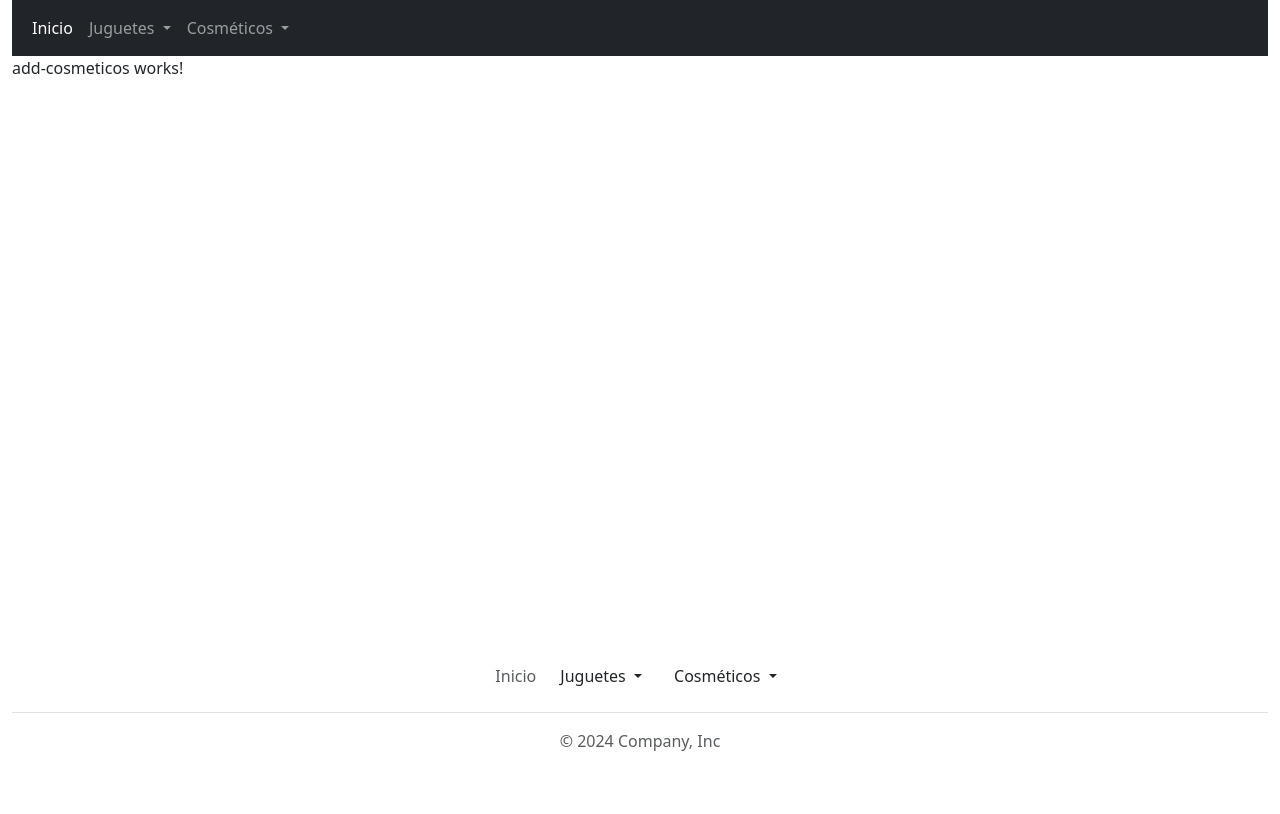
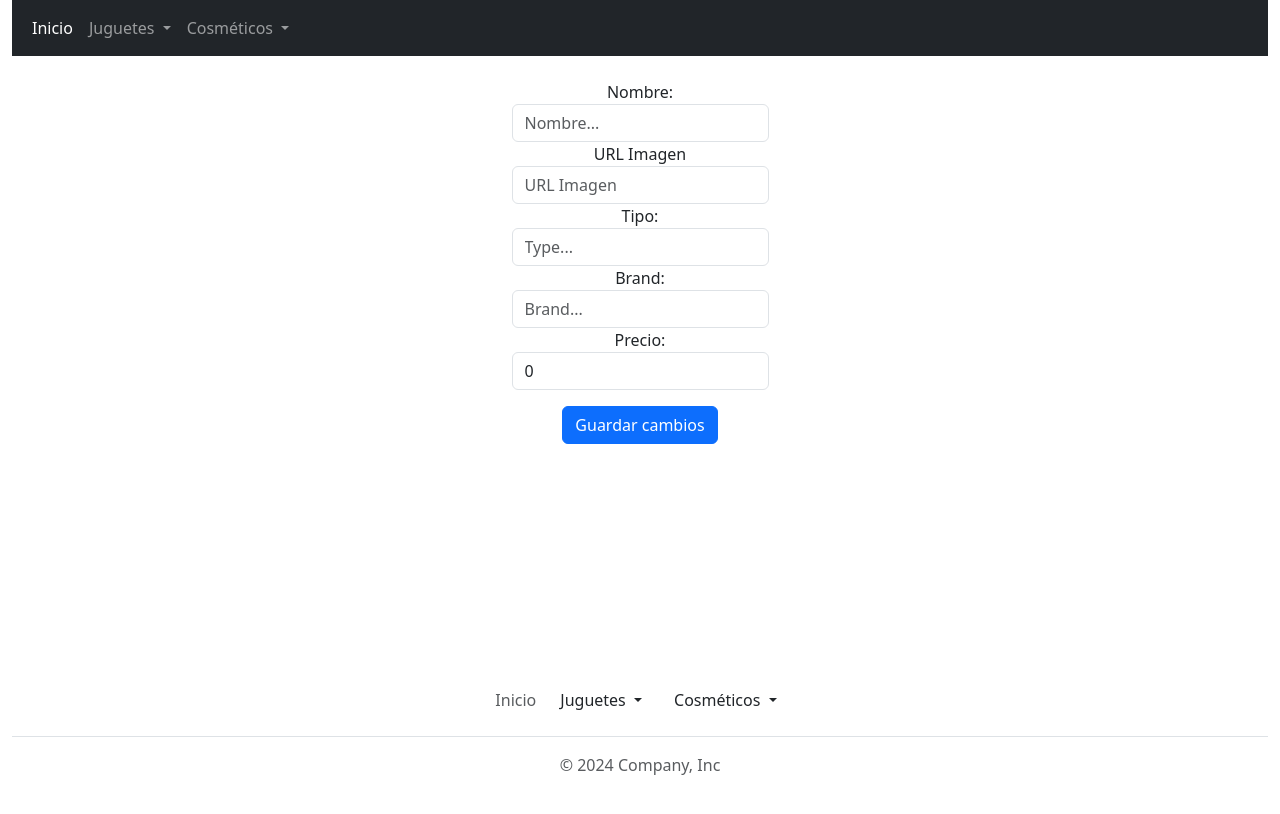
Before and after one commit to AkrenSiul/RXJS3, an Angular app in the folder RXJS3/: page /add-cosmetico in a window 1280 px wide. Shown: the top 814 px of the page. Built offline with nearby package versions, Linux system fonts and the light colour scheme.

Commit message:
cosmeticos-list and cosmeticos-add added from other project

```diff
--- a/RXJS3/src/app/components/cosmeticos/add-cosmeticos/add-cosmeticos.component.html
+++ b/RXJS3/src/app/components/cosmeticos/add-cosmeticos/add-cosmeticos.component.html
@@ -1 +1,47 @@
-<p>add-cosmeticos works!</p>
+<div>
+  <div class="m-4 text-center d-flex justify-content-center text-capitalize">
+
+    <form [formGroup]="formCosmetico" (ngSubmit)="onSubmit()">
+      <div class="form-floating mb-3">
+        <div>
+          <label for="name">Nombre: </label>
+          <input formControlName="name"
+                 type="text" required class="form-control"
+                 id="name"
+                 placeholder="Nombre...">
+        </div>
+        <div>
+          <label for="image">URL Imagen</label>
+          <input formControlName="image"
+                 type="text" required class="form-control"
+                 id="image"
+                 placeholder="URL Imagen">
+        </div>
+        <div>
+          <label for="type">Tipo: </label>
+          <input formControlName="type"
+                 type="text" class="form-control"
+                 id="type"
+                 placeholder="Type...">
+        </div>
+        <div>
+          <label for="brand">Brand: </label>
+          <input formControlName="brand"
+                 type="text" class="form-control"
+                 id="brand"
+                 placeholder="Brand...">
+        </div>
+        <div>
+          <label for="price">Precio:</label>
+          <input formControlName="price"
+                 type="number" class="form-control"
+                 id="price"
+                 placeholder="Precio:">
+        </div>
+        <div class="m-3">
+          <button type="submit" class="btn btn-primary">Guardar cambios</button>
+        </div>
+      </div>
+    </form>
+  </div>
+</div>
--- a/RXJS3/src/app/components/cosmeticos/add-cosmeticos/add-cosmeticos.component.ts
+++ b/RXJS3/src/app/components/cosmeticos/add-cosmeticos/add-cosmeticos.component.ts
@@ -1,11 +1,60 @@
-import { Component } from '@angular/core';
+import {Component, inject} from '@angular/core';
+import {FormBuilder, FormGroup, ReactiveFormsModule} from '@angular/forms';
+import {CosmeticoService} from '../../../services/cosmetico.service';
 
 @Component({
   selector: 'app-add-cosmeticos',
-  imports: [],
+  imports: [
+    ReactiveFormsModule
+  ],
   templateUrl: './add-cosmeticos.component.html',
   styleUrl: './add-cosmeticos.component.css'
 })
 export class AddCosmeticosComponent {
+  private readonly cosmeticoService: CosmeticoService = inject(CosmeticoService);
+  private readonly formBuilder: FormBuilder = inject(FormBuilder);
+
+  formCosmetico: FormGroup = this.formBuilder.group(
+    {
+      name: [''],
+      image: [''],
+      type: [''],
+      brand: [''],
+      price: [0],
+    }
+  )
+
+  get name(): any {
+    return this.formCosmetico.get('name')
+  }
+  get image(): any {
+    return this.formCosmetico.get('image')
+  }
+  get type(): any {
+    return this.formCosmetico.get('type')
+  }
+  get brand(): any {
+    return this.formCosmetico.get('brand')
+  }
+  get price(): any {
+    return this.formCosmetico.get('price')
+  }
+
+
+  onSubmit() {
+    this.cosmeticoService.addCosmetico(this.formCosmetico.getRawValue()).subscribe(
+      {
+        next: value => {
+          console.log(value);
+        },
+        error: error => {
+          console.log(error);
+        },
+        complete: () =>{
+          console.log('Cosmetico añadido')
+        }
+      },
+    )
+  }
 
 }
--- a/RXJS3/src/app/components/cosmeticos/cosmetico-list/cosmetico-list.component.html
+++ b/RXJS3/src/app/components/cosmeticos/cosmetico-list/cosmetico-list.component.html
@@ -1 +1,20 @@
-<p>cosmetico-list works!</p>
+<div class="row text-center text-capitalize">
+  @for(cosmetico of cosmeticos; track cosmetico._id){
+    <div class="col-3 p-4">
+      <h1 class="text-danger" (click)="onDelete(cosmetico._id)">ELIMINAR</h1>
+      <div class="card" routerLink="{{cosmetico._id}}">
+        <img class="card-img-top" src="{{cosmetico.image}}" alt="{{cosmetico.name}}">
+        <div class="card-header">
+          <h1>{{cosmetico.name}}</h1>
+        </div>
+        <div class="card-body">
+          {{cosmetico.type}}
+          {{cosmetico.brand}}
+        </div>
+        <div class="card-footer">
+          <h3>{{cosmetico.price | currency: 'EUR'}}</h3>
+        </div>
+      </div>
+    </div>
+  }
+</div>
--- a/RXJS3/src/app/components/cosmeticos/cosmetico-list/cosmetico-list.component.ts
+++ b/RXJS3/src/app/components/cosmeticos/cosmetico-list/cosmetico-list.component.ts
@@ -1,11 +1,63 @@
-import { Component } from '@angular/core';
+import {Component, inject, Input} from '@angular/core';
+import {RouterLink} from '@angular/router';
+import {CurrencyPipe} from '@angular/common';
+import {CosmeticoService} from '../../../services/cosmetico.service';
+import {Cosmetico} from '../../../common/cosmeticos-interface';
 
 @Component({
   selector: 'app-cosmetico-list',
-  imports: [],
+  imports: [
+    RouterLink,
+    CurrencyPipe
+  ],
   templateUrl: './cosmetico-list.component.html',
   styleUrl: './cosmetico-list.component.css'
 })
 export class CosmeticoListComponent {
+  @Input('id')id!: string;
+  private readonly cosmeticoService: CosmeticoService = inject(CosmeticoService);
+  cosmeticos: Cosmetico[] = [];
+  currentPage = 1;
+  sizePage = 20;
+
+  constructor(){
+    this.getCosmeticos();
+  }
+
+  private getCosmeticos() {
+    return this.cosmeticoService.getCosmeticos(this.currentPage,this.sizePage).subscribe(
+      {
+        next: value => {
+          this.cosmeticos = value.cosmeticos.cosmeticos;
+        },
+        error: error => {
+          console.log(error);
+        },
+        complete: () => {
+          console.log('Cosmeticos traídos');
+        }
+      }
+    );
+  }
+
+
+  onDelete(id: string) {
+    confirm("Estás seguro de que quieres eliminar este producto?")
+    {
+      return this.cosmeticoService.deleteCosmetico(this.id).subscribe(
+        {
+          next: value => {
+            console.log(value);
+          },
+          error: error => {
+            console.log(error);
+          },
+          complete: () => {
+            console.log('Elemento eliminado')
+          }
+        }
+      )
+    }
+  }
 
 }
--- a/RXJS3/src/app/components/navbar/navbar.component.html
+++ b/RXJS3/src/app/components/navbar/navbar.component.html
@@ -11,8 +11,8 @@
             Juguetes
           </a>
           <ul class="dropdown-menu" aria-labelledby="navbarDropdownMenuLinkJuguete">
-            <li><a class="dropdown-item" href="">Juguete</a></li>
-            <li><a class="dropdown-item" href="">Añadir juguete</a></li>
+            <li><a class="dropdown-item" routerLink="juguetes-list">Juguete</a></li>
+            <li><a class="dropdown-item" routerLink="add-juguete">Añadir juguete</a></li>
           </ul>
         </li>
         <li class="nav-item dropdown">
@@ -21,8 +21,8 @@
             Cosméticos
           </a>
           <ul class="dropdown-menu" aria-labelledby="navbarDropdownMenuLinkCosmeticos">
-            <li><a class="dropdown-item" href="">Cosméticos</a></li>
-            <li><a class="dropdown-item" href="">Añadir cosmético</a></li>
+            <li><a class="dropdown-item" routerLink="cosmeticos-list">Cosméticos</a></li>
+            <li><a class="dropdown-item" routerLink="add-cosmetico">Añadir cosmético</a></li>
           </ul>
         </li>
       </ul>
--- a/RXJS3/src/app/components/navbar/navbar.component.ts
+++ b/RXJS3/src/app/components/navbar/navbar.component.ts
@@ -1,8 +1,11 @@
 import { Component } from '@angular/core';
+import {RouterLink} from '@angular/router';
 
 @Component({
   selector: 'app-navbar',
-  imports: [],
+  imports: [
+    RouterLink
+  ],
   templateUrl: './navbar.component.html',
   styleUrl: './navbar.component.css'
 })
```
